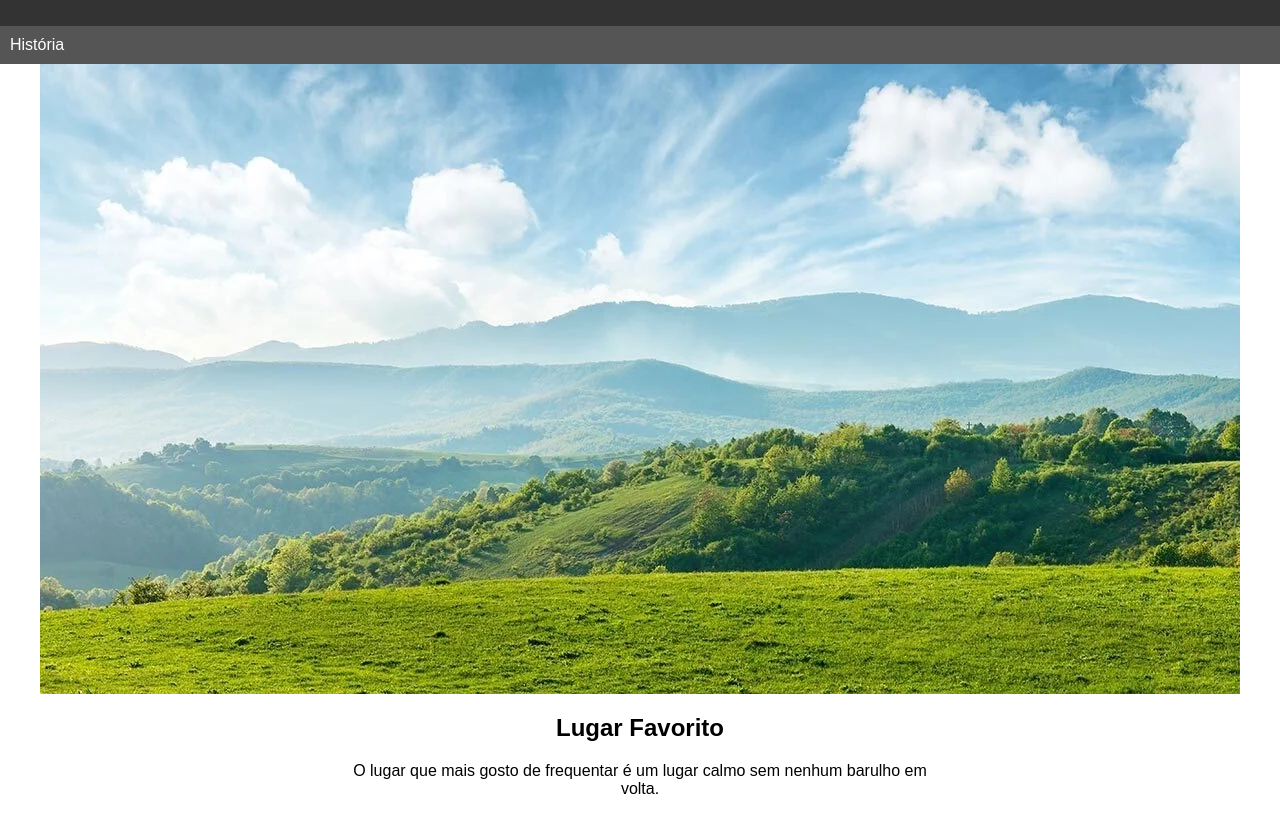
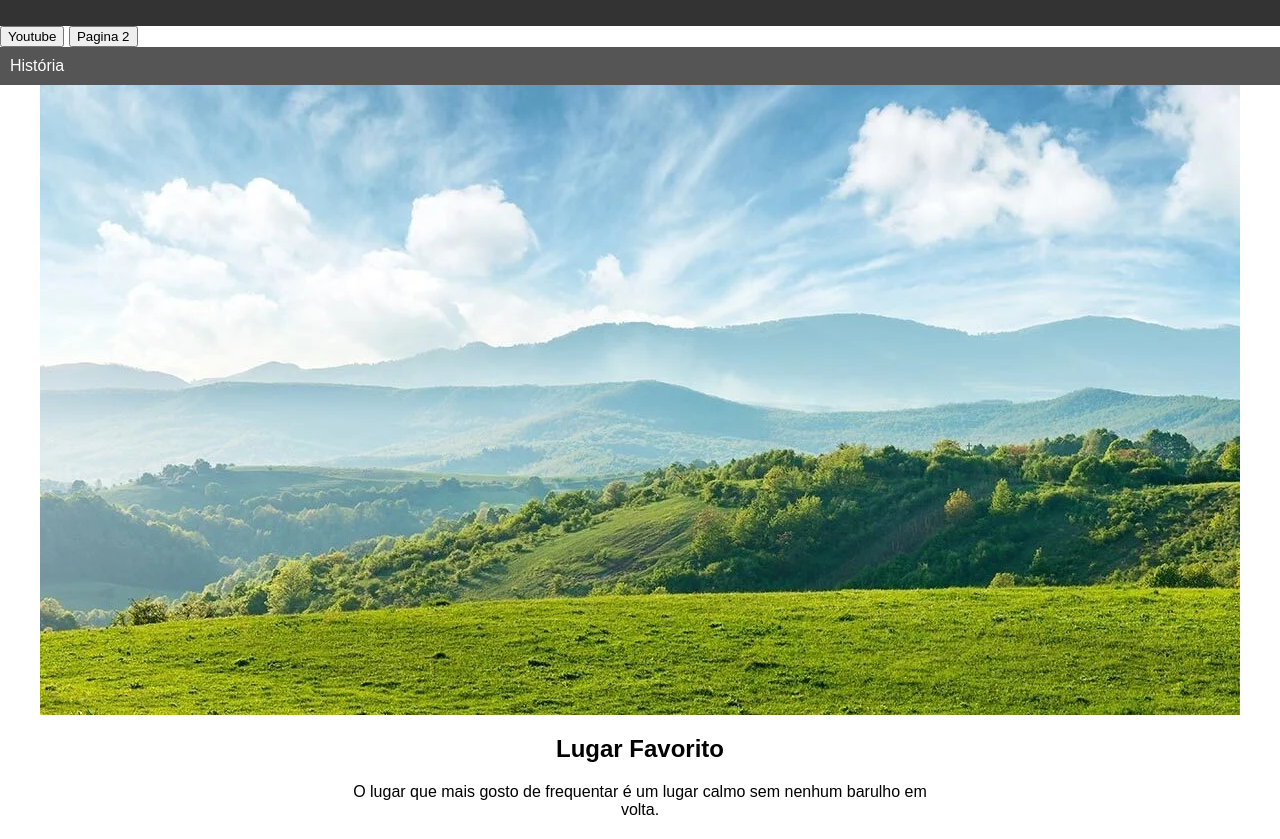
Before and after one commit to Gabriel4-SM/trabalho-de-programa-o, a plain HTML site: page index.html in a window 1280 px wide. Shown: the part 92-931 px from the top of the page. Before the commit the page ends 910 px from the top, so only its background shows below. Drawn offline with Linux system fonts and the light colour scheme.

Commit message:
Update index.html

```diff
--- a/index.html
+++ b/index.html
@@ -39,6 +39,8 @@
         <h1>Gabriel Dos Santos de meira</h1>
     </header>
     <main>
+        <a href="https://www.youtube.com/?app=desktop&hl=pt"><input type="button" value="Youtube"></a>
+        <a href="pg2.html"><button>Pagina 2</button></a>
         <div style="background-color: #555; padding: 10px;">
             <a href="#historia" style="color: #fff; text-decoration: none;">História</a>
         </div>
```
